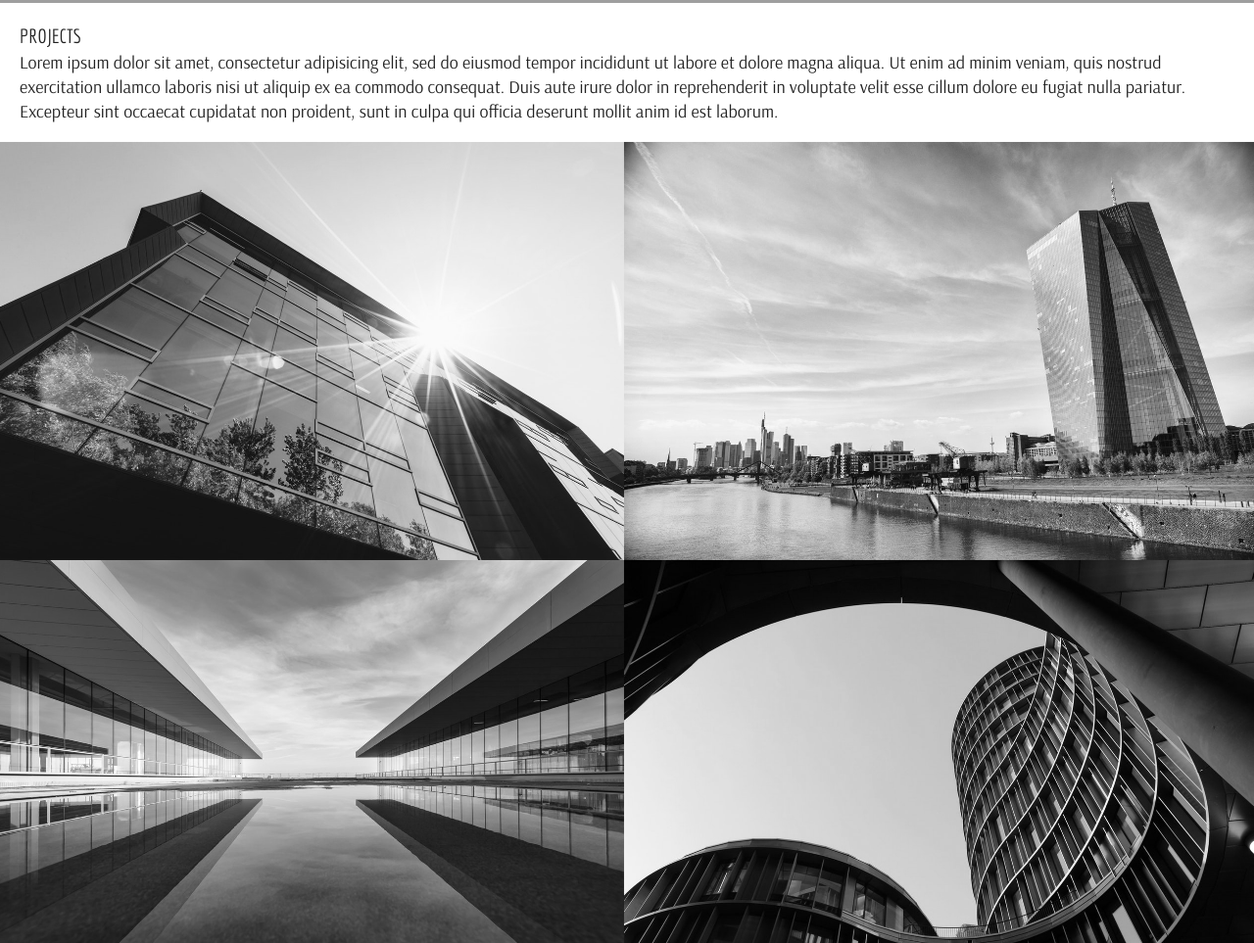
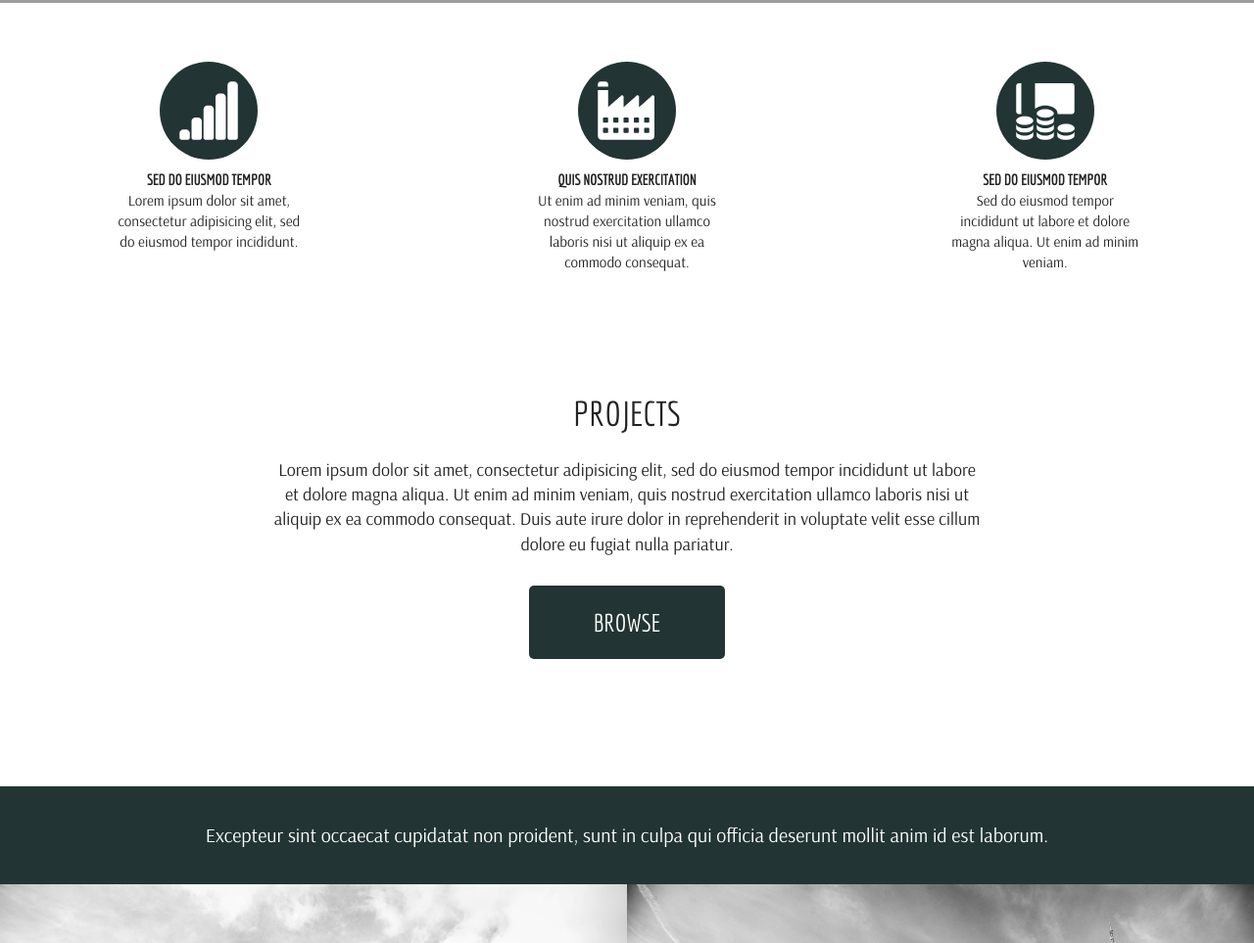
Before and after one commit to BertW007/LandingPageExample2, a website built with webpack: page dist/index.html in a window 1280 px wide. Shown: the part 797-1760 px from the top of the page at 98% size. Built offline with nearby package versions, Linux system fonts and the light colour scheme; grey boxes are pictures that could not be loaded.

Commit message:
Add features and short banner

```diff
--- a/src/scss/_base.scss
+++ b/src/scss/_base.scss
@@ -86,6 +86,28 @@ footer {
   background-color: $footer-background-color;
   text-transform: capitalize;
   padding: 0px 20px 20px 20px;
+}
+
+#projects {
+  width: 60%;
+  margin: 0 auto;
+  text-align: center;
+  padding-top: 80px;
+  padding-bottom: 100px;
+  h2 {
+    padding: 20px;
+    font-size: 35px;
+  }
+  button {
+    background-color: rgba(35,52,52,1);
+    color: rgba(255,255,255,1);
+    padding: 20px;
+    font-size: 25px;
+    text-transform: uppercase;
+    width: 200px;
+    margin: 30px auto;
+    border-radius: 5px;
+  }
 }
 
 #contact {
@@ -200,6 +222,23 @@ nav li:last-child .nav-item {
   background-position: center;
   background-size: cover;
 }
+.banner-short {
+  width: 100%;
+  min-height: 100px;
+  background-color: rgba(35, 52, 52,1);
+  display: flex;
+  flex-direction: column;
+  align-items: center;
+  padding: 10px;
+  p {
+    width: 80%;
+    margin: 0 auto;
+    padding-top: 20px;
+    padding-bottom: 20px;
+    font-size: 20px;
+    text-align: center;
+  }
+}
 
 .projects-list {
   display: flex;
@@ -253,8 +292,47 @@ nav li:last-child .nav-item {
       filter: grayscale(100%);
     }
   }
+}
 
+.fetures-list {
+  display: flex;
+  list-style: none;
+  flex-direction: row;
+  flex-wrap: wrap;
+  padding-top: 50px;
+  li {
+    display: flex;
+    flex-direction: column;
+    margin: 10px auto;
+    width: 100%;
+    &:hover {
+      .fetures-list-item {
+
+      }
+    }
+    .fetures-list-item {
+      background-color: rgba(35, 52, 52,1);
+      width: 120px;
+      height: 120px;
+      border-radius: 50%;
+      margin: 0 auto;
+      display: flex;
+      justify-content: center;
+      align-items: center;
+    }
+    .fetures-list-info {
+      color: rgba(34,34,34,1);
+      width: 60%;
+      margin: 10px auto;
+      text-align: center;
+      h4 {
+        text-transform: uppercase;
+      }
+    }
+  }
 }
+
+
 .icon-placeholder {
   display: inline-block;
 }
@@ -317,6 +395,9 @@ nav li:last-child .nav-item {
 
 // MEDIA QUERIES
 @media (min-width: 768px) {
+  .banner-short {
+    flex-direction: row;
+  }
   .toggle-nav {
     display: none;
   }
@@ -345,7 +426,22 @@ nav li:last-child .nav-item {
     flex-wrap: wrap;
     li {
       width: 50%;
-      transform: scale(1.01);
+    }
+  }
+  .fetures-list {
+    flex-direction: row;
+    flex-wrap: wrap;
+    li {
+      width: 25%;
+      .fetures-list-item {
+        width: 100px;
+        height: 100px;
+      }
+      .fetures-list-info {
+        p,h4 {
+          font-size: 15px;
+        }
+      }
     }
   }
   .footer-links {
```
Also changed, not shown: dist/css/style.css, dist/img/chart.svg (added), dist/img/company.svg (added), dist/img/funds.svg (added), dist/index.html.
